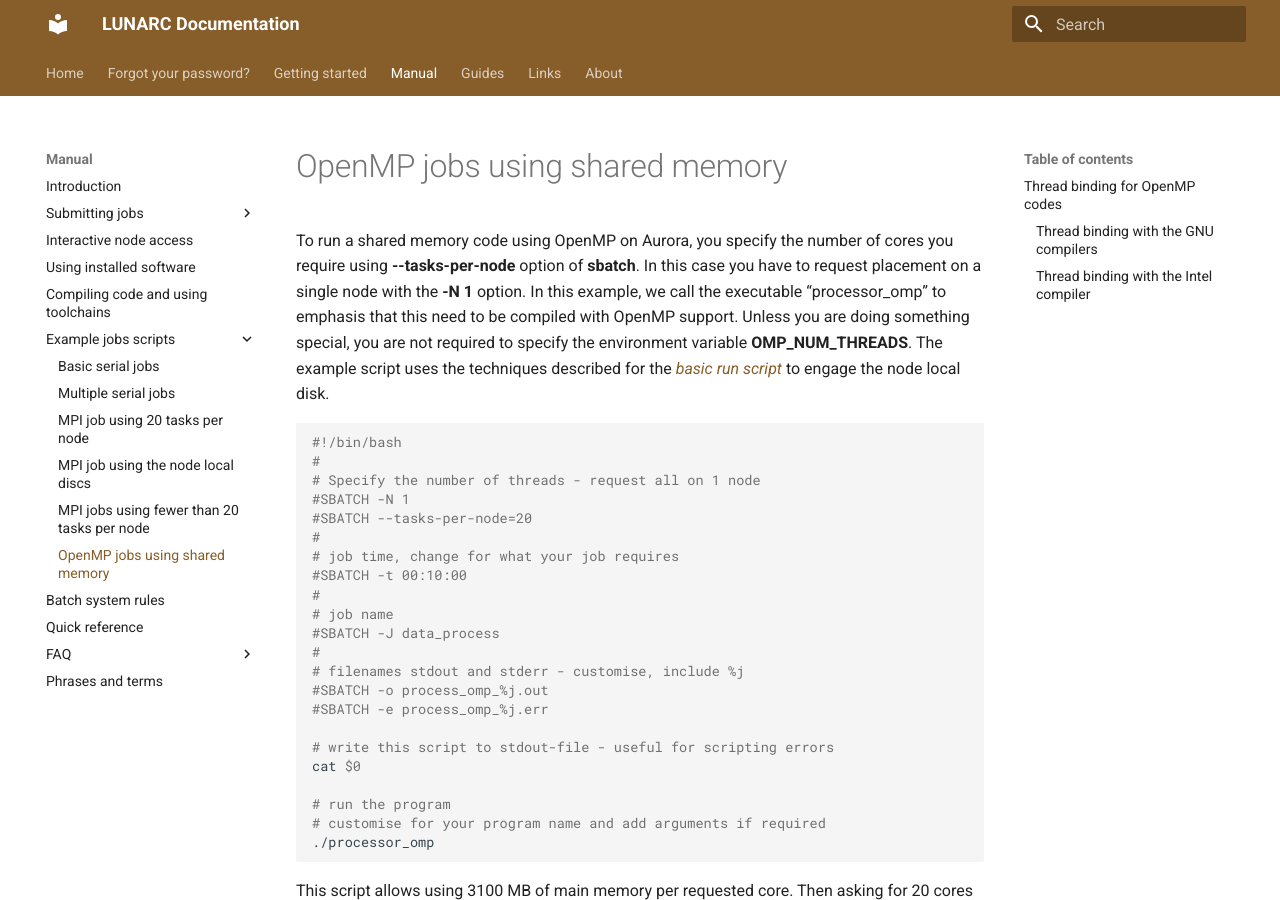
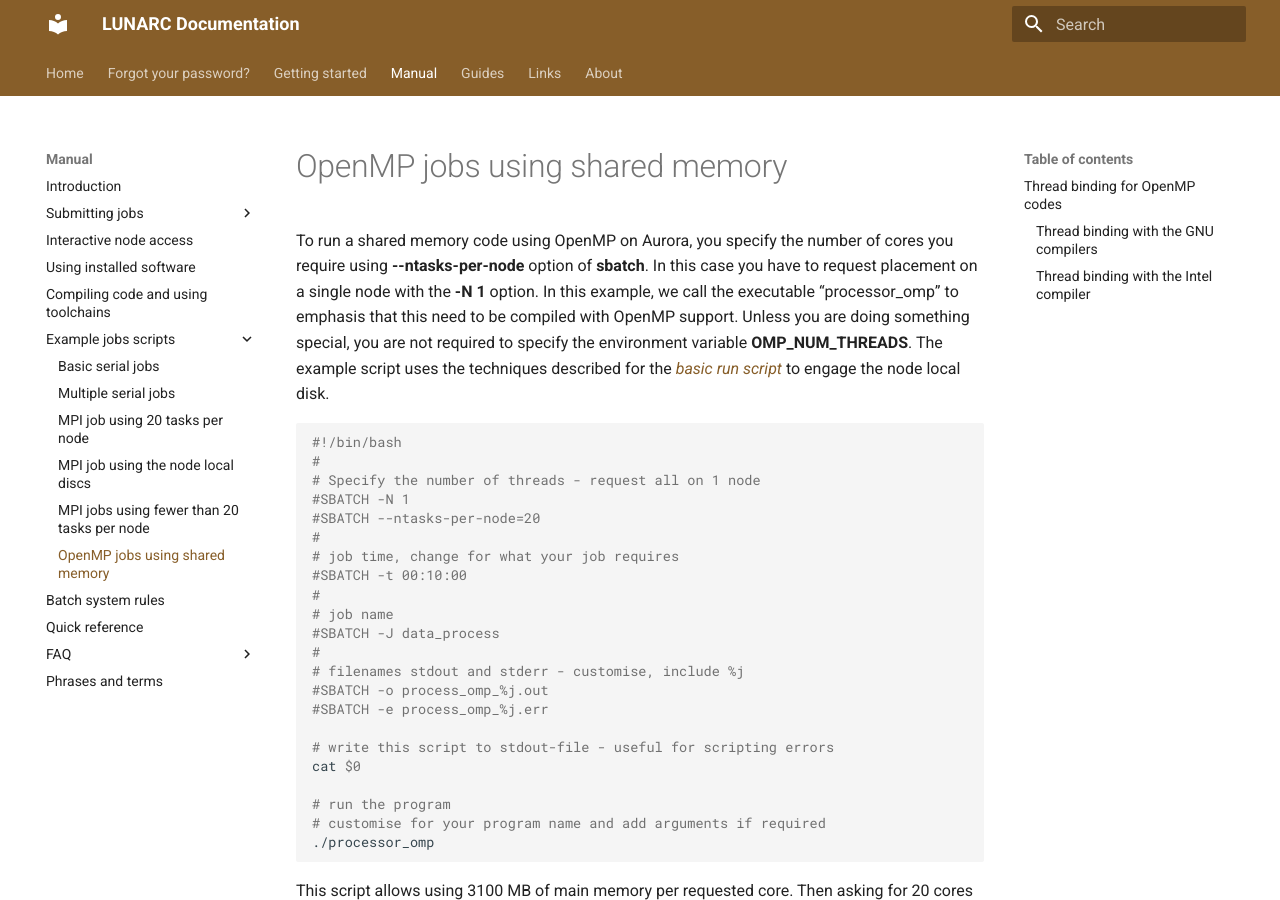
Before and after one commit to lunarc/lunarc_docs, an MkDocs documentation site: the page built from docs/manual/example_job_scripts/manual_example_openmp_shared_memory.md, in a window 1280 px wide and 900 px high. Built offline with MkDocs 1.6.1 and Material for MkDocs 9.7.7, drawn with Linux system fonts in a browser that asks for light colours; comment, search, counter and statistics services are not loaded.

Commit message:
Updated --tasks-per-node to --ntasks-per-node

````diff
--- a/docs/manual/example_job_scripts/manual_example_openmp_shared_memory.md
+++ b/docs/manual/example_job_scripts/manual_example_openmp_shared_memory.md
@@ -1,11 +1,11 @@
-To run a shared memory code using OpenMP on Aurora, you specify the number of cores you require using **--tasks-per-node** option of **sbatch**. In this case you have to request placement on a single node with the **-N 1** option. In this example, we call the executable “processor_omp” to emphasis that this need to be compiled with OpenMP support. Unless you are doing something special, you are not required to specify the environment variable **OMP_NUM_THREADS**. The example script uses the techniques described for the [*basic run script*](#id.oyajyndi4e55) to engage the node local disk.
+To run a shared memory code using OpenMP on Aurora, you specify the number of cores you require using **--ntasks-per-node** option of **sbatch**. In this case you have to request placement on a single node with the **-N 1** option. In this example, we call the executable “processor_omp” to emphasis that this need to be compiled with OpenMP support. Unless you are doing something special, you are not required to specify the environment variable **OMP_NUM_THREADS**. The example script uses the techniques described for the [*basic run script*](#id.oyajyndi4e55) to engage the node local disk.
 
 ```bash
 #!/bin/bash
 #
 # Specify the number of threads - request all on 1 node
 #SBATCH -N 1
-#SBATCH --tasks-per-node=20
+#SBATCH --ntasks-per-node=20
 #
 # job time, change for what your job requires
 #SBATCH -t 00:10:00
````
